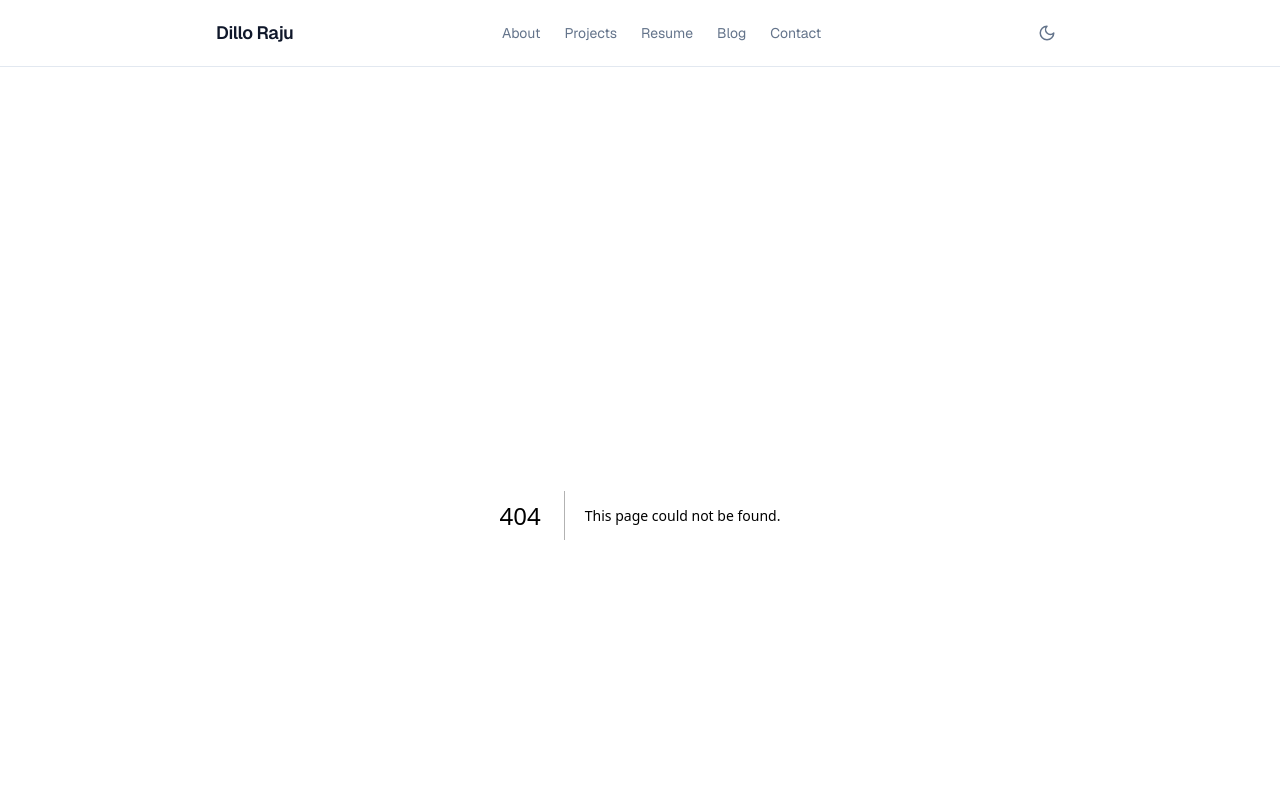
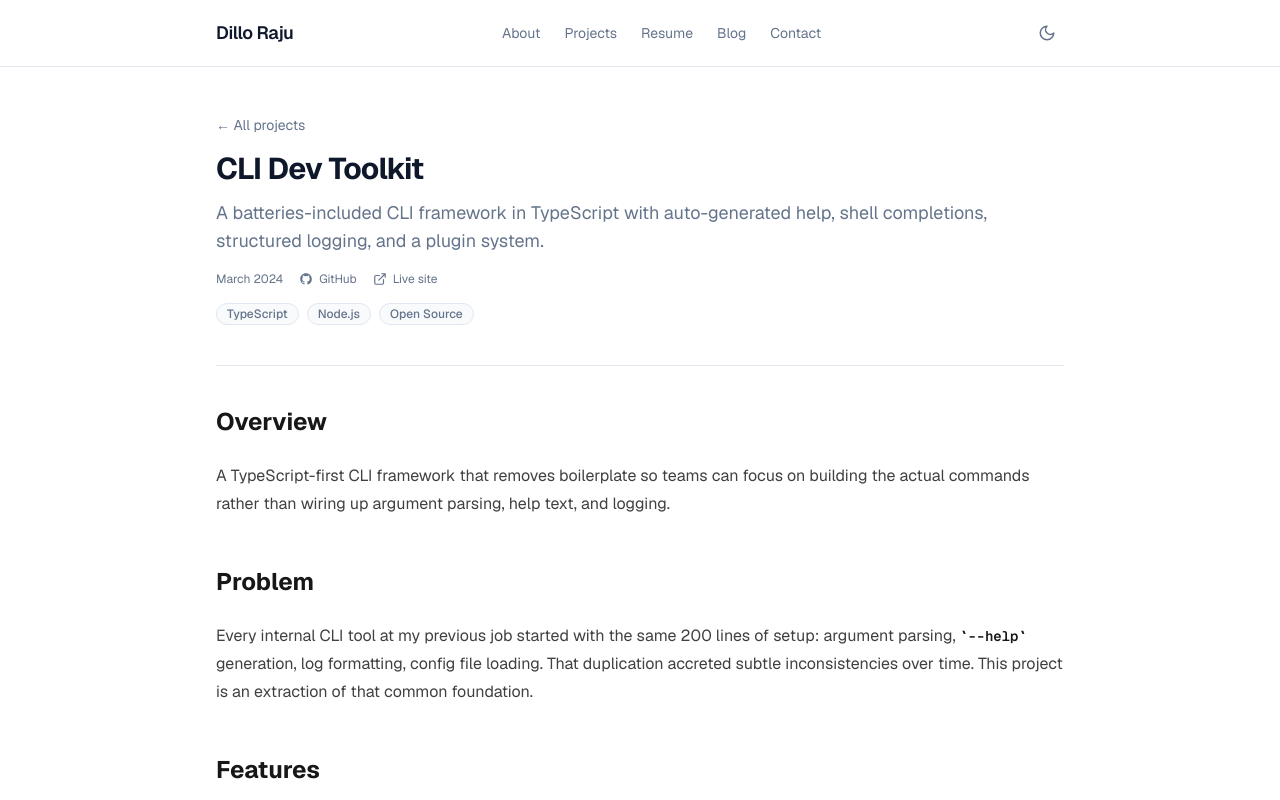
Before and after one commit to dillo/portfolio, a Next.js app: page /projects/cli-dev-toolkit in a window 1280 px wide. Before the commit this address had no page. Shown: the top 800 px of the page. Built offline with nearby package versions, Linux system fonts and the light colour scheme.

Commit message:
feat: Phase 5 — Projects section
ProjectCard with tags, GitHub/live links. /projects grid page.
/projects/[slug] detail page with MDX body rendered via next-mdx-remote.

```diff
--- /dev/null
+++ b/app/projects/[slug]/page.tsx
@@ -0,0 +1,116 @@
+import type { Metadata } from 'next'
+import { notFound } from 'next/navigation'
+import Link from 'next/link'
+import { MDXRemote } from 'next-mdx-remote/rsc'
+import { getAllProjects, getProjectBySlug } from '@/lib/mdx'
+
+interface Props {
+  params: Promise<{ slug: string }>
+}
+
+export async function generateStaticParams() {
+  return getAllProjects().map((p) => ({ slug: p.slug }))
+}
+
+export async function generateMetadata({ params }: Props): Promise<Metadata> {
+  const { slug } = await params
+  const project = getProjectBySlug(slug)
+  if (!project) return {}
+  return {
+    title: project.frontmatter.title,
+    description: project.frontmatter.description,
+  }
+}
+
+export default async function ProjectPage({ params }: Props) {
+  const { slug } = await params
+  const project = getProjectBySlug(slug)
+  if (!project) notFound()
+
+  const { title, description, tags, date, github, live } = project.frontmatter
+
+  return (
+    <article className="flex flex-col gap-10">
+      {/* Header */}
+      <div className="flex flex-col gap-4">
+        <Link
+          href="/projects"
+          className="text-muted hover:text-foreground text-sm transition-colors"
+        >
+          ← All projects
+        </Link>
+        <div className="flex flex-col gap-3">
+          <h1 className="text-3xl font-bold tracking-tight">{title}</h1>
+          <p className="text-muted text-lg">{description}</p>
+        </div>
+        <div className="flex flex-wrap items-center gap-4">
+          <time className="text-muted text-xs">
+            {new Date(date).toLocaleDateString('en-US', {
+              year: 'numeric',
+              month: 'long',
+            })}
+          </time>
+          {github && (
+            <a
+              href={github}
+              target="_blank"
+              rel="noopener noreferrer"
+              className="text-muted hover:text-foreground flex items-center gap-1.5 text-xs transition-colors"
+            >
+              <svg
+                xmlns="http://www.w3.org/2000/svg"
+                width="14"
+                height="14"
+                viewBox="0 0 24 24"
+                fill="currentColor"
+              >
+                <path d="M12 2C6.477 2 2 6.484 2 12.017c0 4.425 2.865 8.18 6.839 9.504.5.092.682-.217.682-.483 0-.237-.008-.868-.013-1.703-2.782.605-3.369-1.343-3.369-1.343-.454-1.158-1.11-1.466-1.11-1.466-.908-.62.069-.608.069-.608 1.003.07 1.531 1.032 1.531 1.032.892 1.53 2.341 1.088 2.91.832.092-.647.35-1.088.636-1.338-2.22-.253-4.555-1.113-4.555-4.951 0-1.093.39-1.988 1.029-2.688-.103-.253-.446-1.272.098-2.65 0 0 .84-.27 2.75 1.026A9.564 9.564 0 0 1 12 6.844a9.59 9.59 0 0 1 2.504.337c1.909-1.296 2.747-1.027 2.747-1.027.546 1.379.202 2.398.1 2.651.64.7 1.028 1.595 1.028 2.688 0 3.848-2.339 4.695-4.566 4.943.359.309.678.92.678 1.855 0 1.338-.012 2.419-.012 2.747 0 .268.18.58.688.482A10.02 10.02 0 0 0 22 12.017C22 6.484 17.522 2 12 2z" />
+              </svg>
+              GitHub
+            </a>
+          )}
+          {live && (
+            <a
+              href={live}
+              target="_blank"
+              rel="noopener noreferrer"
+              className="text-muted hover:text-foreground flex items-center gap-1.5 text-xs transition-colors"
+            >
+              <svg
+                xmlns="http://www.w3.org/2000/svg"
+                width="14"
+                height="14"
+                viewBox="0 0 24 24"
+                fill="none"
+                stroke="currentColor"
+                strokeWidth="2"
+                strokeLinecap="round"
+                strokeLinejoin="round"
+              >
+                <path d="M15 3h6v6M10 14 21 3M18 13v6a2 2 0 0 1-2 2H5a2 2 0 0 1-2-2V8a2 2 0 0 1 2-2h6" />
+              </svg>
+              Live site
+            </a>
+          )}
+        </div>
+        <div className="flex flex-wrap gap-2">
+          {tags.map((tag) => (
+            <span
+              key={tag}
+              className="border-border bg-card text-muted rounded-full border px-2.5 py-0.5 text-xs font-medium"
+            >
+              {tag}
+            </span>
+          ))}
+        </div>
+      </div>
+
+      <hr className="border-border" />
+
+      {/* MDX body */}
+      <div className="prose prose-neutral dark:prose-invert max-w-none">
+        <MDXRemote source={project.content} />
+      </div>
+    </article>
+  )
+}
--- /dev/null
+++ b/app/projects/page.tsx
@@ -0,0 +1,31 @@
+import type { Metadata } from 'next'
+import { getAllProjects } from '@/lib/mdx'
+import ProjectCard from '@/components/ProjectCard'
+
+export const metadata: Metadata = {
+  title: 'Projects',
+  description: "Things I've built — open source tools, systems projects, and more.",
+}
+
+export default function Projects() {
+  const projects = getAllProjects()
+
+  return (
+    <div className="flex flex-col gap-10">
+      <div className="flex flex-col gap-2">
+        <h1 className="text-3xl font-bold tracking-tight">Projects</h1>
+        <p className="text-muted">Things I&apos;ve built, shipped, and learned from.</p>
+      </div>
+
+      {projects.length === 0 ? (
+        <p className="text-muted text-sm">No projects yet — check back soon.</p>
+      ) : (
+        <div className="grid gap-4 sm:grid-cols-2">
+          {projects.map((p) => (
+            <ProjectCard key={p.slug} slug={p.slug} frontmatter={p.frontmatter} />
+          ))}
+        </div>
+      )}
+    </div>
+  )
+}
--- /dev/null
+++ b/components/ProjectCard.tsx
@@ -0,0 +1,86 @@
+import Link from 'next/link'
+import type { ProjectFrontmatter } from '@/lib/mdx'
+
+interface Props {
+  slug: string
+  frontmatter: ProjectFrontmatter
+}
+
+export default function ProjectCard({ slug, frontmatter }: Props) {
+  const { title, description, tags, github, live } = frontmatter
+
+  return (
+    <article className="group border-border bg-card hover:border-accent flex flex-col gap-4 rounded-lg border p-6 transition-colors">
+      <div className="flex flex-col gap-2">
+        <Link href={`/projects/${slug}`}>
+          <h2 className="text-foreground group-hover:text-accent text-lg font-semibold transition-colors">
+            {title}
+          </h2>
+        </Link>
+        <p className="text-muted text-sm leading-relaxed">{description}</p>
+      </div>
+
+      <div className="flex flex-wrap gap-2">
+        {tags.map((tag) => (
+          <span
+            key={tag}
+            className="bg-background text-muted border-border rounded-full border px-2.5 py-0.5 text-xs font-medium"
+          >
+            {tag}
+          </span>
+        ))}
+      </div>
+
+      <div className="mt-auto flex items-center gap-4 pt-2">
+        <Link
+          href={`/projects/${slug}`}
+          className="text-accent hover:text-accent-hover text-xs font-medium transition-colors"
+        >
+          Read more →
+        </Link>
+        {github && (
+          <a
+            href={github}
+            target="_blank"
+            rel="noopener noreferrer"
+            className="text-muted hover:text-foreground flex items-center gap-1.5 text-xs transition-colors"
+          >
+            <svg
+              xmlns="http://www.w3.org/2000/svg"
+              width="14"
+              height="14"
+              viewBox="0 0 24 24"
+              fill="currentColor"
+            >
+              <path d="M12 2C6.477 2 2 6.484 2 12.017c0 4.425 2.865 8.18 6.839 9.504.5.092.682-.217.682-.483 0-.237-.008-.868-.013-1.703-2.782.605-3.369-1.343-3.369-1.343-.454-1.158-1.11-1.466-1.11-1.466-.908-.62.069-.608.069-.608 1.003.07 1.531 1.032 1.531 1.032.892 1.53 2.341 1.088 2.91.832.092-.647.35-1.088.636-1.338-2.22-.253-4.555-1.113-4.555-4.951 0-1.093.39-1.988 1.029-2.688-.103-.253-.446-1.272.098-2.65 0 0 .84-.27 2.75 1.026A9.564 9.564 0 0 1 12 6.844a9.59 9.59 0 0 1 2.504.337c1.909-1.296 2.747-1.027 2.747-1.027.546 1.379.202 2.398.1 2.651.64.7 1.028 1.595 1.028 2.688 0 3.848-2.339 4.695-4.566 4.943.359.309.678.92.678 1.855 0 1.338-.012 2.419-.012 2.747 0 .268.18.58.688.482A10.02 10.02 0 0 0 22 12.017C22 6.484 17.522 2 12 2z" />
+            </svg>
+            GitHub
+          </a>
+        )}
+        {live && (
+          <a
+            href={live}
+            target="_blank"
+            rel="noopener noreferrer"
+            className="text-muted hover:text-foreground flex items-center gap-1.5 text-xs transition-colors"
+          >
+            <svg
+              xmlns="http://www.w3.org/2000/svg"
+              width="14"
+              height="14"
+              viewBox="0 0 24 24"
+              fill="none"
+              stroke="currentColor"
+              strokeWidth="2"
+              strokeLinecap="round"
+              strokeLinejoin="round"
+            >
+              <path d="M15 3h6v6M10 14 21 3M18 13v6a2 2 0 0 1-2 2H5a2 2 0 0 1-2-2V8a2 2 0 0 1 2-2h6" />
+            </svg>
+            Live
+          </a>
+        )}
+      </div>
+    </article>
+  )
+}
```
Also changed, not shown: .claude/settings.local.json.
